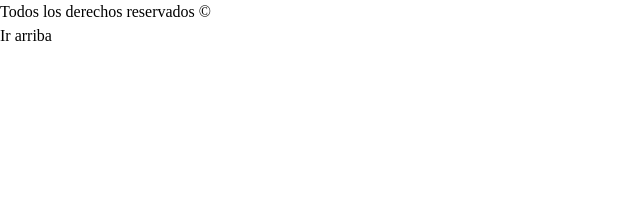
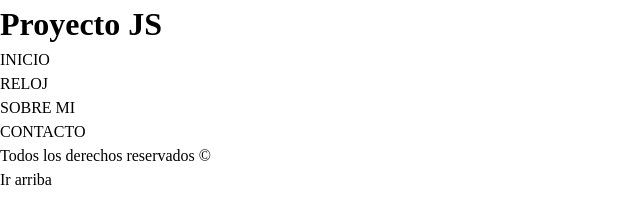
Before and after one commit to CManuelHernandez/javaScriptVanilla, a plain HTML site: page index.html in a window 1280 px wide. Shown: the whole page, without its empty margins (0-640 px from the left). Drawn offline with Linux system fonts and the light colour scheme.

Commit message:
Estructura del header

```diff
--- a/index.html
+++ b/index.html
@@ -16,7 +16,18 @@
   </head>
   <body>
     <div class="layout">
-      <header class="layout__header"></header>
+      <header class="layout__header">
+        <div class="header__logo">
+            <h1 class="logo__text">Proyecto JS</h1>
+        </div>
+        <nav  class="header__nav">
+            <ul class="nav__list">
+                <li class="list__item"><a href="index.html" class="list_link">INICIO</a></li>
+                <li class="list__item"><a href="reloj.html" class="list_link">RELOJ</a></li>
+                <li class="list__item"><a href="sobre-mi.html" class="list_link">SOBRE MI</a></li>
+                <li class="list__item"><a href="contacto.html" class="list_link">CONTACTO</a></li>
+        </nav>
+      </header>
 
       <section class="layout__slider"></section>
 
```
